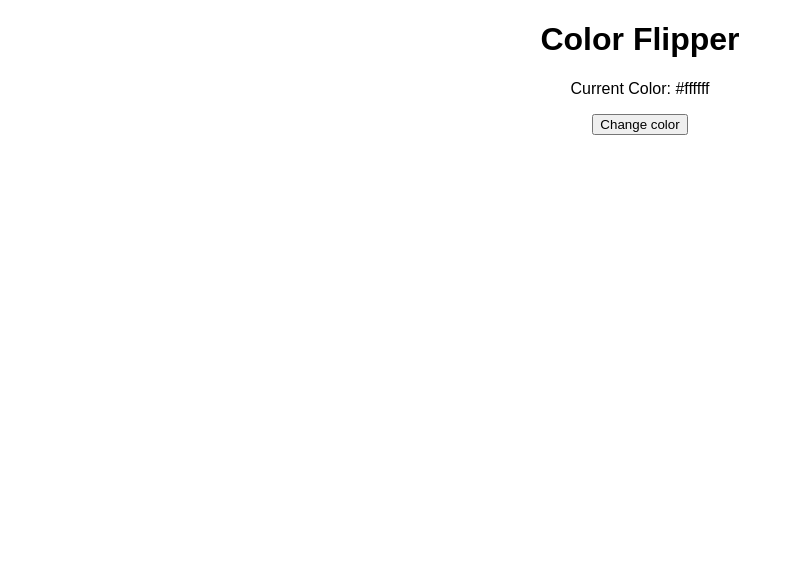
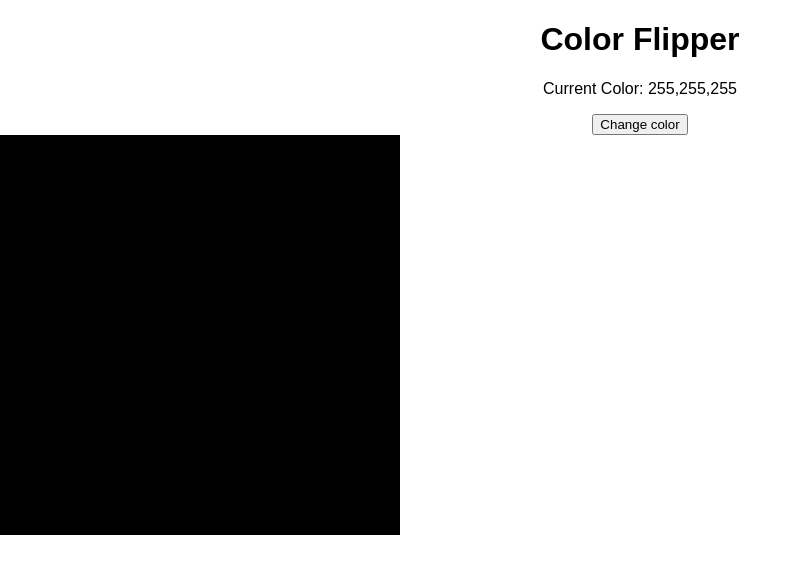
Before and after one commit to raghavthapar7/Color-Flipper, a plain HTML site: page index.html in a window 1280 px wide. Shown: the whole page, without its empty margins (0-802 px from the left). Drawn offline with Linux system fonts and the light colour scheme; a web font is replaced by a local one.

Commit message:
Adding a test box to test project logic

```diff
--- a/index.html
+++ b/index.html
@@ -10,11 +10,12 @@
     <header>
       <h1 class="heading">Color Flipper</h1>
       <p class="color-teller">
-        Current Color: <span class="color">#ffffff</span>
+        Current Color: <span class="color">255,255,255</span>
       </p>
       <button class="btn-change">Change color</button>
     </header>
 
+    <div id="box"></div>
     <script src="script.js"></script>
   </body>
 </html>
--- a/style.css
+++ b/style.css
@@ -8,3 +8,9 @@ body {
   font-family: "Rampart One", sans-serif;
   text-align: center;
 }
+
+#box {
+  width: 400px;
+  height: 400px;
+  background-color: rgb(0, 0, 0);
+}
```
